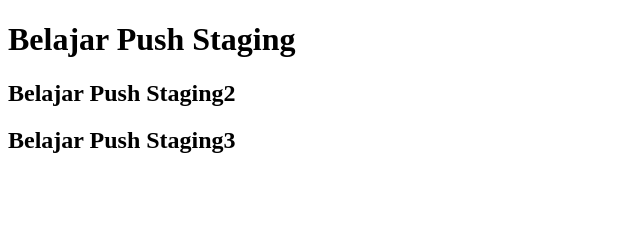
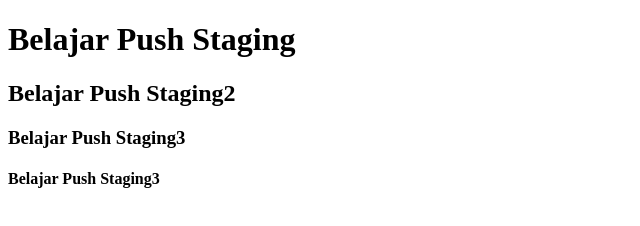
Before and after one commit to hihendi/belajar, a plain HTML site: page header.html in a window 1280 px wide. Shown: the whole page, without its empty margins (0-640 px from the left). Drawn offline with Linux system fonts and the light colour scheme.

Commit message:
Add element H4

```diff
--- a/header.html
+++ b/header.html
@@ -6,6 +6,7 @@
 <body>
 	<h1>Belajar Push Staging</h1>
 	<h2>Belajar Push Staging2</h2>
-	<h2>Belajar Push Staging3</h2>
+	<h3>Belajar Push Staging3</h3>
+	<h4>Belajar Push Staging3</h4>
 </body>
 </html>
```
